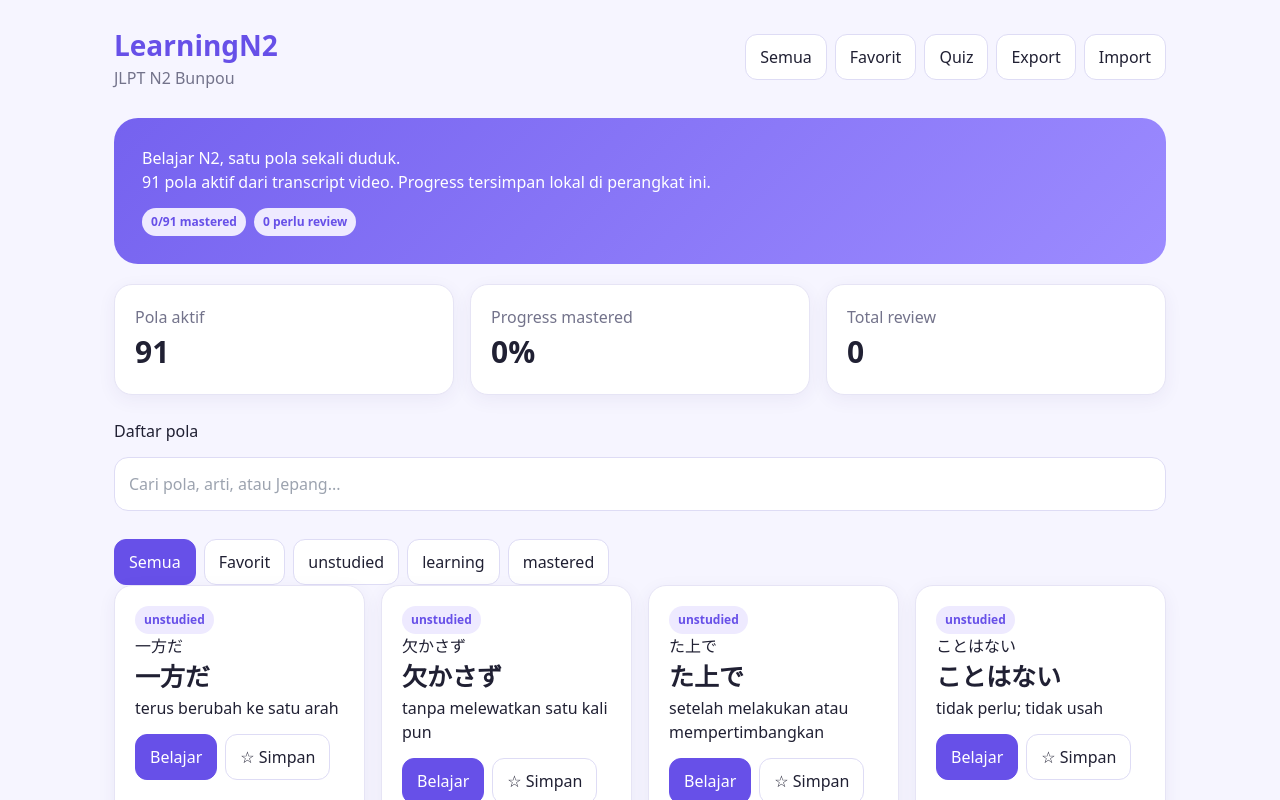
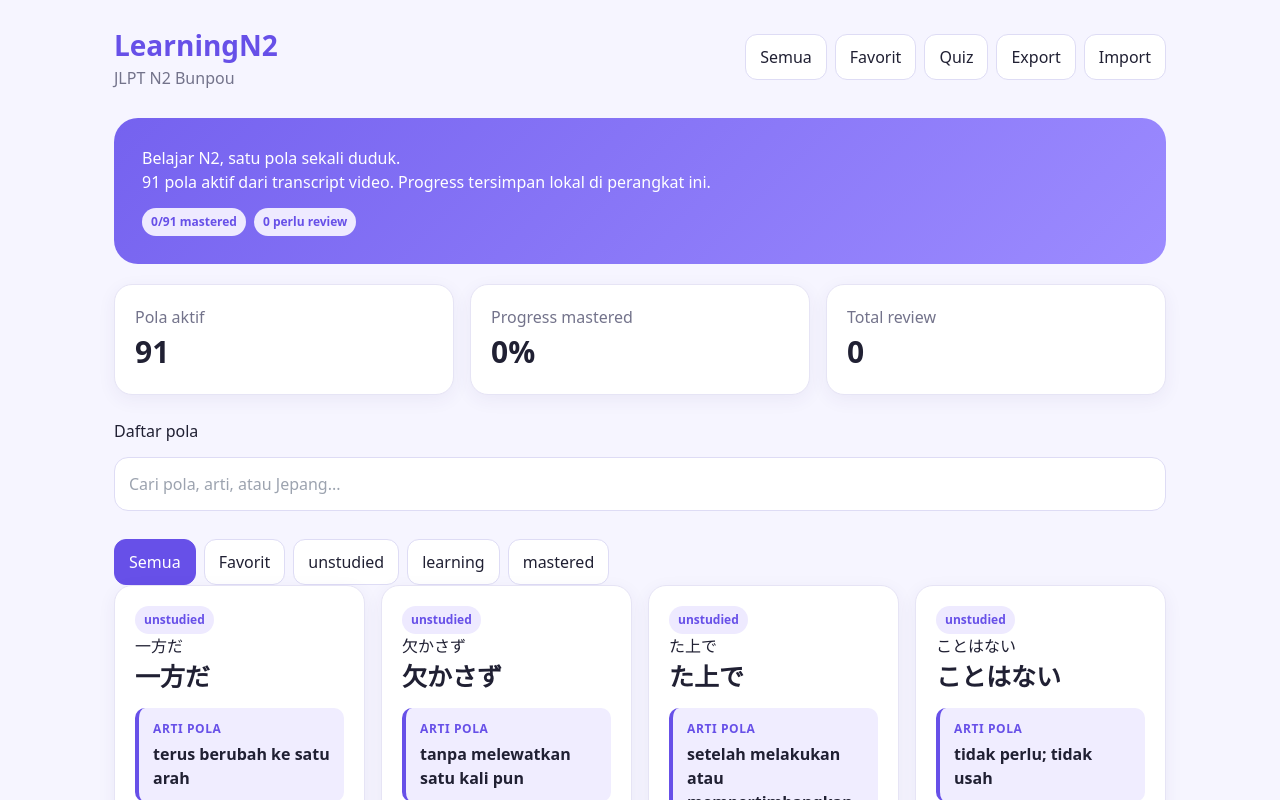
Before and after one commit to KIpliforyou/LearningN2, a Next.js app: page / in a window 1280 px wide. Shown: the top 800 px of the page. Built offline with nearby package versions, Linux system fonts and the light colour scheme.

Commit message:
Show Indonesian meanings for every bunpou pattern

```diff
--- a/app/globals.css
+++ b/app/globals.css
@@ -20,6 +20,10 @@ button:focus-visible, input:focus-visible, textarea:focus-visible { outline: 3px
 .tag { display: inline-block; background: #eeeaff; color: var(--purple); padding: 5px 9px; border-radius: 999px; font-size: 12px; font-weight: 700; }
 .search { width: 100%; padding: 14px; border: 1px solid #dedcf5; border-radius: 14px; margin: 14px 0; }
 .jp { font-size: 25px; font-weight: 800; }
+.meaning-block { margin: 12px 0; padding: 12px 14px; border-left: 4px solid var(--purple); border-radius: 10px; background: #f0edff; }
+.meaning-block p { margin: 4px 0 0; font-weight: 650; }
+.meaning-label { color: var(--purple); font-size: 12px; font-weight: 800; text-transform: uppercase; letter-spacing: .05em; }
+.meaning-block--detail { font-size: 18px; }
 .actions { display: flex; gap: 8px; flex-wrap: wrap; margin-top: 14px; align-items: center; }
 .stat { font-size: 30px; font-weight: 900; }
 .section { margin: 24px 0; }
--- a/app/page.tsx
+++ b/app/page.tsx
@@ -196,7 +196,10 @@ export default function Home() {
                 <span className="tag">{itemProgress.status}</span>
                 <h3>{pattern.title}</h3>
                 <div className="jp">{pattern.jp}</div>
-                <p>{pattern.meaning}</p>
+                <div className="meaning-block">
+                  <div className="meaning-label">Arti pola</div>
+                  <p>{pattern.meaning}</p>
+                </div>
                 <div className="actions">
                   <button className="btn primary" onClick={() => setSelected(pattern)}>Belajar</button>
                   <button className="btn" onClick={() => updatePattern(pattern.id, { favorite: !itemProgress.favorite })}>{itemProgress.favorite ? "★ Favorit" : "☆ Simpan"}</button>
@@ -213,6 +216,10 @@ export default function Home() {
           <section className="modal card" role="dialog" aria-modal="true" aria-labelledby="pattern-title" onClick={(event) => event.stopPropagation()}>
             <div className="modal-header"><h2 id="pattern-title">{selected.displayTitle}</h2><button className="btn" onClick={() => setSelected(null)}>Tutup</button></div>
             <div className="jp">{selected.jp} ・ {selected.kana}</div>
+            <div className="meaning-block meaning-block--detail">
+              <div className="meaning-label">Arti pola</div>
+              <p>{selected.meaning}</p>
+            </div>
             <p><b>Rumus:</b> {selected.formula}</p>
             <p><b>Penjelasan:</b> {selected.explanation}</p>
             {selected.examples.map((example) => (
--- a/scripts/validate-data.ts
+++ b/scripts/validate-data.ts
@@ -42,6 +42,9 @@ function validate(): void {
       }
       if (!item.meaning || item.meaning.trim() === "") {
         throw new Error(`Active item ${item.id} has empty meaning`);
+      }
+      if (/^(meaning|arti|terjemahan|todo|tbd|placeholder)$/i.test(item.meaning.trim())) {
+        throw new Error(`Active item ${item.id} has placeholder meaning`);
       }
       if (!item.formula || item.formula.trim() === "") {
         throw new Error(`Active item ${item.id} has empty formula`);
```
